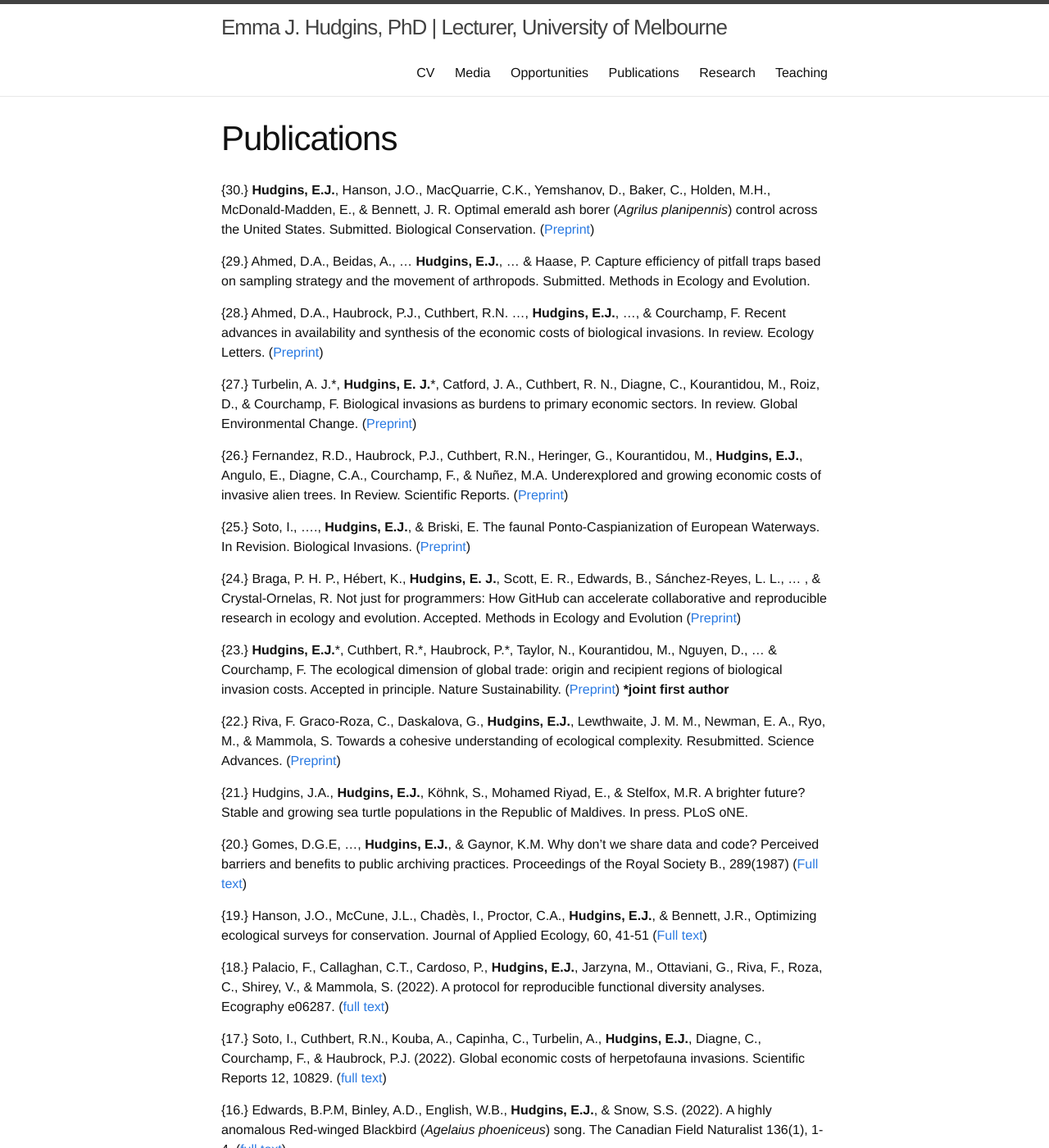
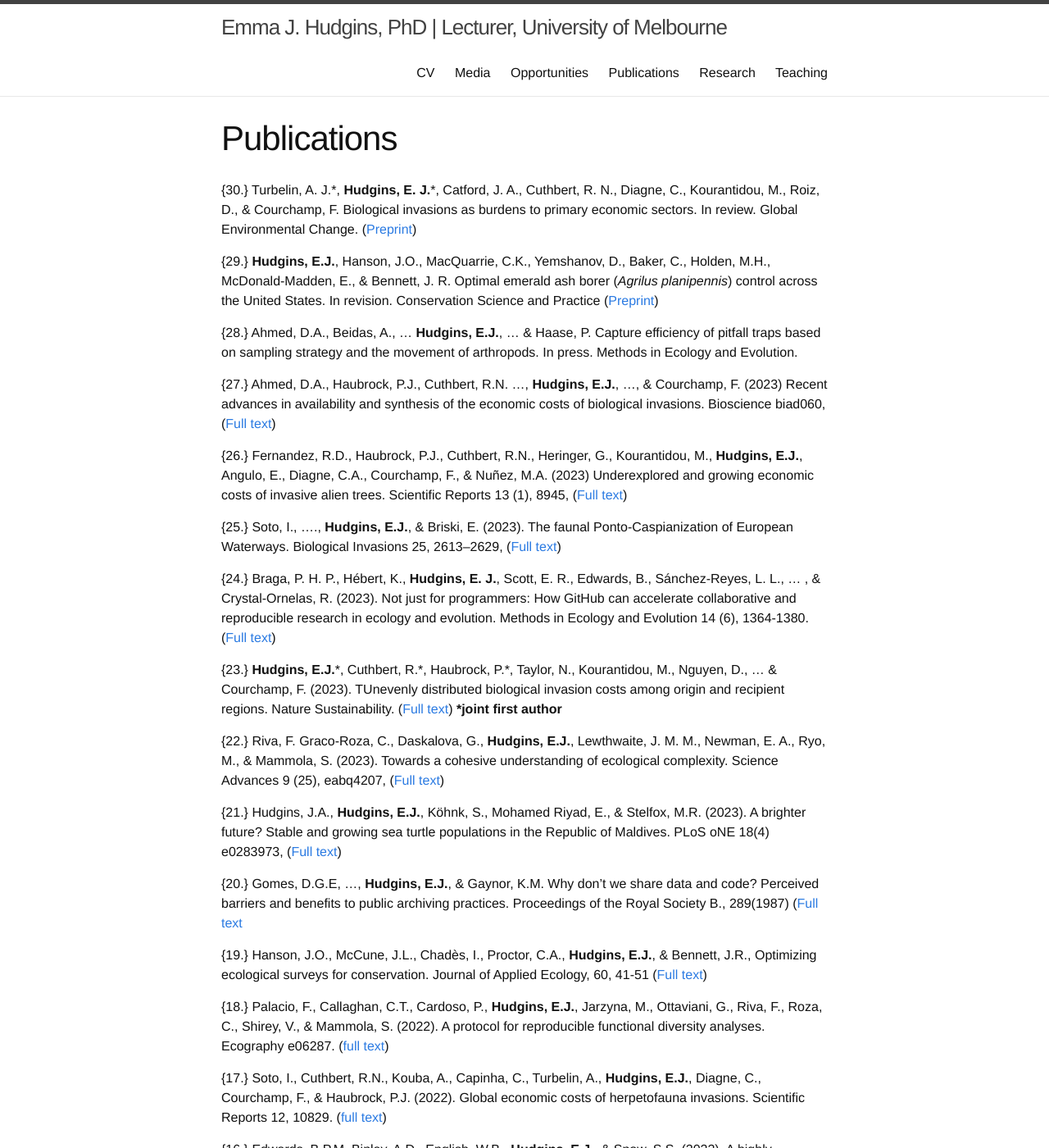
Before and after one commit to emmajhudgins/emmajhudgins.github.io, a Jekyll site: the page built from publications.md, in a window 1280 px wide and 1400 px high. Shown: the whole window at 82% size. Built offline with Jekyll 4.4.1, drawn with Linux system fonts in a browser that asks for light colours; nearby versions of some CDN libraries; some web fonts are replaced.

Commit message:
update pubs

```diff
--- a/publications.md
+++ b/publications.md
@@ -7,29 +7,28 @@ nav: true
 order: 2
 
 ---
+{30.} Turbelin, A. J.\*, **Hudgins, E. J.**\*, Catford, J. A., Cuthbert, R. N., Diagne, C., Kourantidou, M., Roiz, D., & Courchamp, F. Biological invasions as burdens to primary economic sectors. In review. Global Environmental Change. ([Preprint](https://doi.org/10.21203/rs.3.rs-2444595/v1))
 
-{30.} **Hudgins, E.J.**, Hanson, J.O., MacQuarrie, C.K., Yemshanov, D., Baker, C., Holden, M.H., McDonald-Madden, E., & Bennett, J. R. Optimal emerald ash borer (*Agrilus planipennis*) control across the United States. Submitted. Biological Conservation. ([Preprint](https://doi.org/10.21203/rs.3.rs-1998687/v3))
+{29.} **Hudgins, E.J.**, Hanson, J.O., MacQuarrie, C.K., Yemshanov, D., Baker, C., Holden, M.H., McDonald-Madden, E., & Bennett, J. R. Optimal emerald ash borer (*Agrilus planipennis*) control across the United States. In revision. Conservation Science and Practice ([Preprint](https://doi.org/10.21203/rs.3.rs-1998687/v3))
 
-{29.} Ahmed, D.A., Beidas, A., ... **Hudgins, E.J.**, ... & Haase, P. Capture efficiency of pitfall traps based on sampling strategy and the movement of arthropods. Submitted. Methods in Ecology and Evolution.
+{28.} Ahmed, D.A., Beidas, A., ... **Hudgins, E.J.**, ... & Haase, P. Capture efficiency of pitfall traps based on sampling strategy and the movement of arthropods. In press. Methods in Ecology and Evolution.
 
-{28.} Ahmed, D.A., Haubrock, P.J., Cuthbert, R.N. ..., **Hudgins, E.J.**, ..., & Courchamp, F. Recent advances in availability and synthesis of the economic costs of biological invasions. In review. Ecology Letters. ([Preprint](https://doi.org/10.22541/au.167907497.77590504/v1))
+{27.} Ahmed, D.A., Haubrock, P.J., Cuthbert, R.N. ..., **Hudgins, E.J.**, ..., & Courchamp, F. (2023) Recent advances in availability and synthesis of the economic costs of biological invasions. Bioscience  biad060, ([Full text](https://doi.org/10.1093/biosci/biad06))
 
-{27.} Turbelin, A. J.\*, **Hudgins, E. J.**\*, Catford, J. A., Cuthbert, R. N., Diagne, C., Kourantidou, M., Roiz, D., & Courchamp, F. Biological invasions as burdens to primary economic sectors. In review. Global Environmental Change. ([Preprint](https://doi.org/10.21203/rs.3.rs-2444595/v1))
+{26.} Fernandez, R.D., Haubrock, P.J., Cuthbert, R.N., Heringer, G., Kourantidou, M., **Hudgins, E.J.**, Angulo, E., Diagne, C.A., Courchamp, F., & Nuñez, M.A. (2023) Underexplored and growing economic costs of invasive alien trees. Scientific Reports 13 (1), 8945, ([Full text](https://doi.org/10.1038/s41598-023-35802-4))
 
-{26.} Fernandez, R.D., Haubrock, P.J., Cuthbert, R.N., Heringer, G., Kourantidou, M., **Hudgins, E.J.**, Angulo, E., Diagne, C.A., Courchamp, F., & Nuñez, M.A. Underexplored and growing economic costs of invasive alien trees. In Review. Scientific Reports. ([Preprint]( http://dx.doi.org/10.2139/ssrn.4196468))
+{25.} Soto, I., …., **Hudgins, E.J.**, & Briski, E. (2023). The faunal Ponto-Caspianization of European Waterways. Biological Invasions 25, 2613–2629, ([Full text](https://doi.org/10.1007/s10530-023-03060-0))
 
-{25.} Soto, I., …., **Hudgins, E.J.**, & Briski, E. The faunal Ponto-Caspianization of European Waterways. In Revision. Biological Invasions. ([Preprint](https://doi.org/10.21203/rs.3.rs-1702320/v1))
+{24.} Braga, P. H. P., Hébert, K., **Hudgins, E. J.**, Scott, E. R., Edwards, B., Sánchez-Reyes, L. L., … , & Crystal-Ornelas, R. (2023). Not just for programmers: How GitHub can accelerate collaborative and reproducible research in ecology and evolution.  Methods in Ecology and Evolution 14 (6), 1364-1380. ([Full text](https://doi.org/10.1111/2041-210X.14108))
 
-{24.} Braga, P. H. P., Hébert, K., **Hudgins, E. J.**, Scott, E. R., Edwards, B., Sánchez-Reyes, L. L., … , & Crystal-Ornelas, R. Not just for programmers: How GitHub can accelerate collaborative and reproducible research in ecology and evolution. Accepted. Methods in Ecology and Evolution ([Preprint](https://doi.org/10.31222/osf.io/x3p2q))
-
-{23.} **Hudgins, E.J.**\*, Cuthbert, R.\*, Haubrock, P.\*, Taylor, N., Kourantidou, M., Nguyen, D., ... & Courchamp, F. The ecological dimension of global trade: origin and recipient regions of biological invasion costs. Accepted in principle. Nature Sustainability. ([Preprint](https://doi.org/10.21203/rs.3.rs-1762292/v1))
+{23.} **Hudgins, E.J.**\*, Cuthbert, R.\*, Haubrock, P.\*, Taylor, N., Kourantidou, M., Nguyen, D., ... & Courchamp, F. (2023). TUnevenly distributed biological invasion costs among origin and recipient regions. Nature Sustainability. ([Full text](https://doi.org/10.1038/s41893-023-01124-6 ))
 **\*joint first author**
 
-{22.} Riva, F. Graco-Roza, C., Daskalova, G., **Hudgins, E.J.**, Lewthwaite, J. M. M., Newman, E. A., Ryo, M., & Mammola, S.  Towards a cohesive understanding of ecological complexity. Resubmitted. Science Advances. ([Preprint](https://ecoevorxiv.org/tzy9k/))
+{22.} Riva, F. Graco-Roza, C., Daskalova, G., **Hudgins, E.J.**, Lewthwaite, J. M. M., Newman, E. A., Ryo, M., & Mammola, S. (2023). Towards a cohesive understanding of ecological complexity. Science Advances 9 (25), eabq4207, ([Full text](https://doi.org/10.1126/sciadv.abq4207))
 
-{21.} Hudgins, J.A., **Hudgins, E.J.**, Köhnk, S., Mohamed Riyad, E., & Stelfox, M.R. A brighter future? Stable and growing sea turtle populations in the Republic of Maldives. In press. PLoS oNE.
+{21.} Hudgins, J.A., **Hudgins, E.J.**, Köhnk, S., Mohamed Riyad, E., & Stelfox, M.R. (2023). A brighter future? Stable and growing sea turtle populations in the Republic of Maldives. PLoS oNE 18(4) e0283973, ([Full text](https://doi.org/10.1371/journal.pone.0283973))
 
-{20.} Gomes, D.G.E, …, **Hudgins, E.J.**, & Gaynor, K.M. Why don’t we share data and code? Perceived barriers and benefits to public archiving practices. Proceedings of the Royal Society B., 289(1987) ([Full text](https://royalsocietypublishing.org/doi/10.1098/rspb.2022.1113))
+{20.} Gomes, D.G.E, …, **Hudgins, E.J.**, & Gaynor, K.M. Why don’t we share data and code? Perceived barriers and benefits to public archiving practices. Proceedings of the Royal Society B., 289(1987) ([Full text](https://doi.org/10.1098/rspb.2022.1113)
 
 {19.} Hanson, J.O., McCune, J.L., Chadès, I., Proctor, C.A., **Hudgins, E.J.**, & Bennett, J.R., Optimizing ecological surveys for conservation. Journal of Applied Ecology, 60, 41-51 ([Full text](https://doi.org/10.1111/1365-2664.14309))
 
```
Also changed, not shown: 1 other file.
